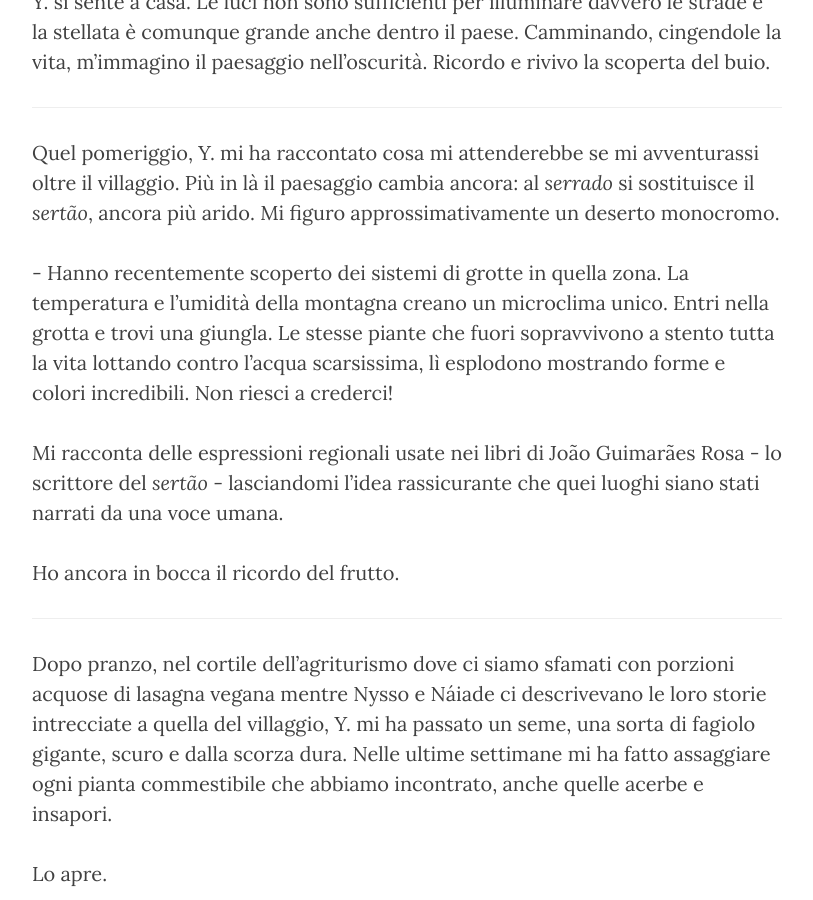
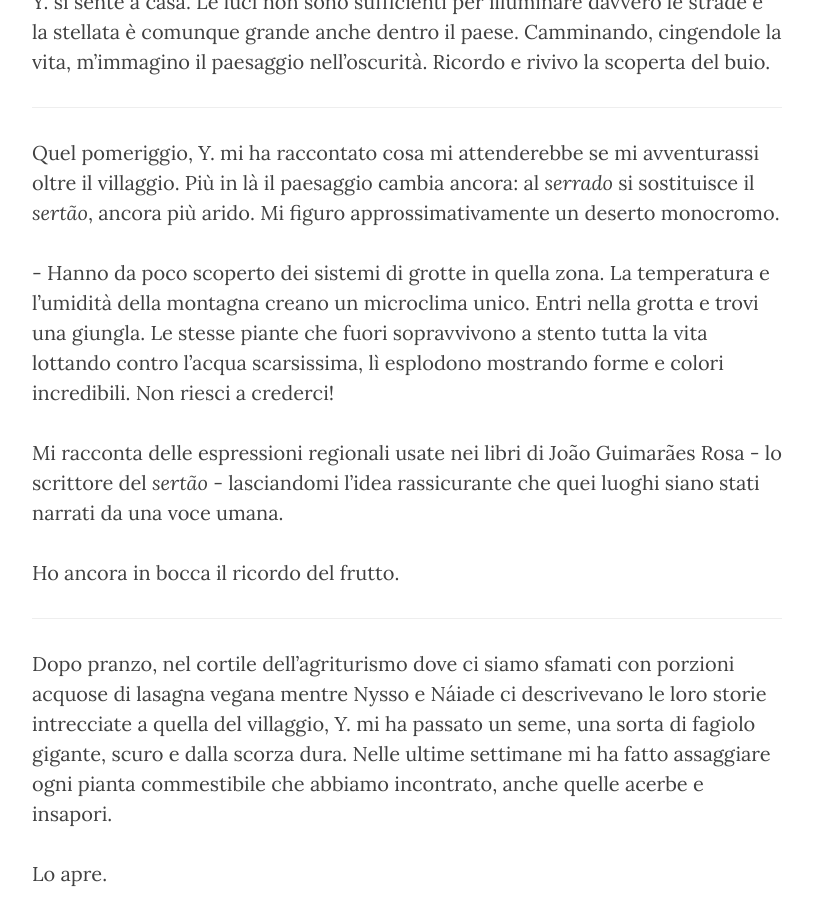
Before and after one commit to Vysybyl/qarabas, a Jekyll site: the page built from _posts/2017-09-28-seeds-it.md, in a window 1280 px wide and 900 px high, scrolled down 719 px. Shown: the whole window, without its empty margins (233-1046 px from the left). Built offline with Jekyll 4.4.1, drawn with Linux system fonts in a browser that asks for light colours; nearby versions of some CDN libraries.

Commit message:
Corrected "recentemente" -> "da poco"

```diff
--- a/_posts/2017-09-28-seeds-it.md
+++ b/_posts/2017-09-28-seeds-it.md
@@ -16,7 +16,7 @@ Y. si sente a casa. Le luci non sono sufficienti per illuminare davvero le strad
 
 Quel pomeriggio, Y. mi ha raccontato cosa mi attenderebbe se mi avventurassi oltre il villaggio. Più in là il paesaggio cambia ancora: al *serrado* si sostituisce il *sertão*, ancora più arido. Mi figuro approssimativamente un deserto monocromo.
 
-\- Hanno recentemente scoperto dei sistemi di grotte in quella zona. La temperatura e l'umidità della montagna creano un microclima unico. Entri nella grotta e trovi una giungla. Le stesse piante che fuori sopravvivono a stento tutta la vita lottando contro l'acqua scarsissima, lì esplodono mostrando forme e colori incredibili. Non riesci a crederci!
+\- Hanno da poco scoperto dei sistemi di grotte in quella zona. La temperatura e l'umidità della montagna creano un microclima unico. Entri nella grotta e trovi una giungla. Le stesse piante che fuori sopravvivono a stento tutta la vita lottando contro l'acqua scarsissima, lì esplodono mostrando forme e colori incredibili. Non riesci a crederci!
 
 Mi racconta delle espressioni regionali usate nei libri di João Guimarães Rosa - lo scrittore del *sertão* - lasciandomi l'idea rassicurante che quei luoghi siano stati narrati da una voce umana.
 
```
